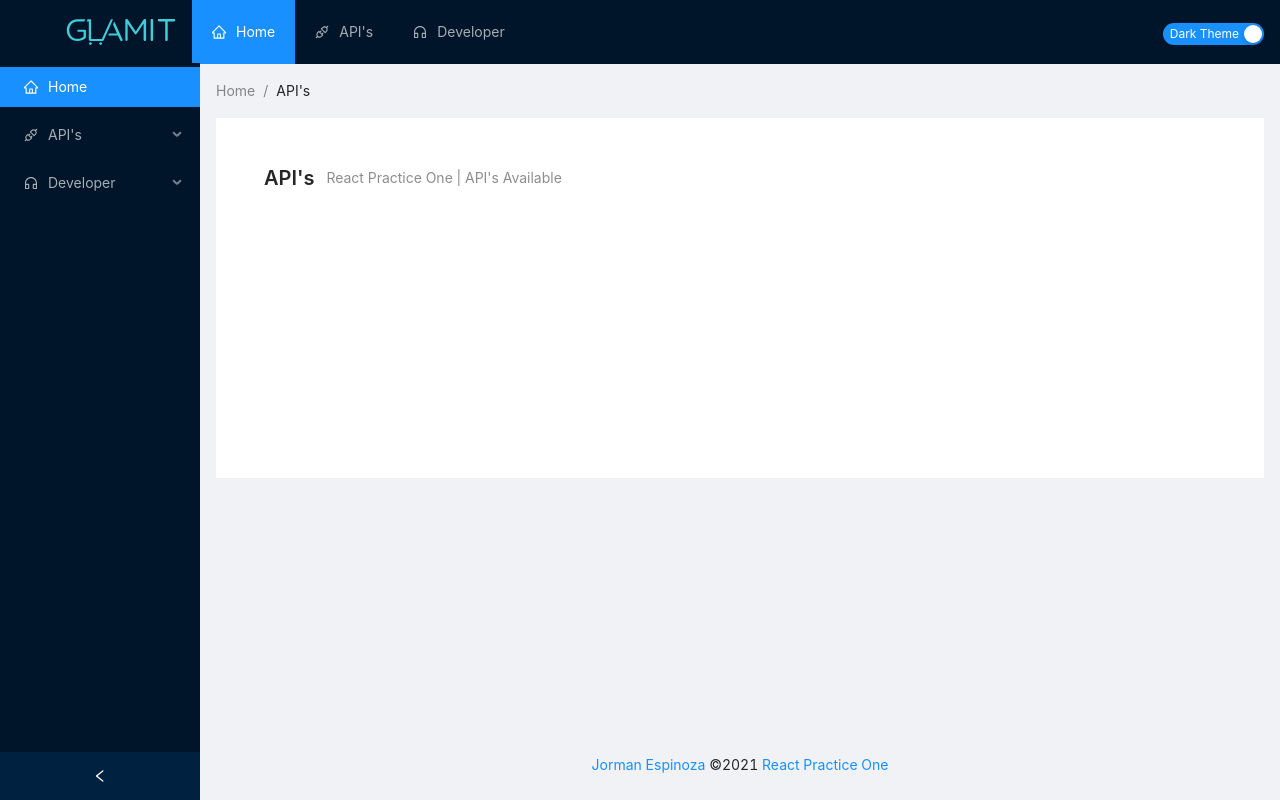
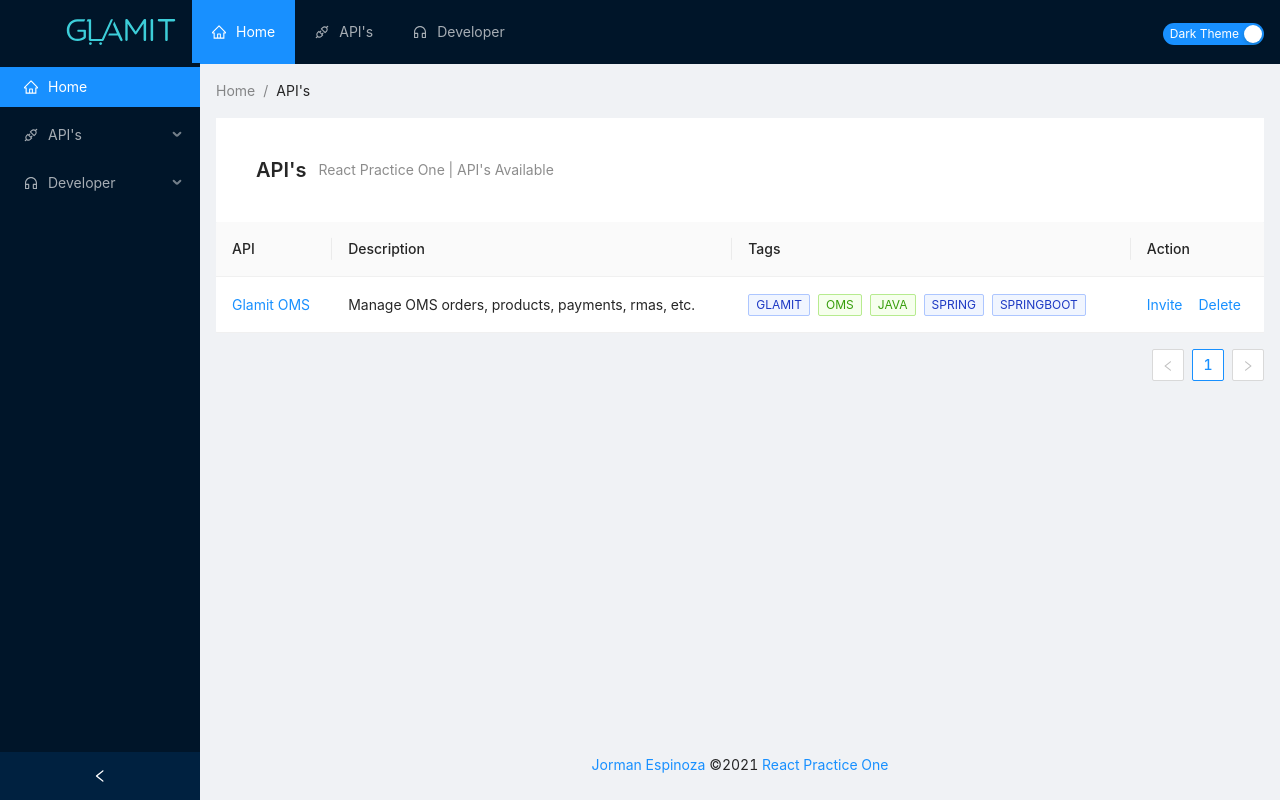
Before and after one commit to jormanespinoza/react-practice-one, a React (Create React App) app: page /apis in a window 1280 px wide. Built offline with nearby package versions, Linux system fonts and the light colour scheme.

Commit message:
add: APIs table list

```diff
--- a/src/pages/ApisPage.tsx
+++ b/src/pages/ApisPage.tsx
@@ -1,4 +1,5 @@
-import { PageHeader } from 'antd'
+import { Link } from 'react-router-dom'
+import { PageHeader, Table, Tag, Space } from 'antd'
 import MainBreadcrumb from '../components/MainBreadcrumb'
 import { BreadcrumbPath } from '../interfaces/layouts/BreadcrumbPath'
 
@@ -6,6 +7,58 @@ interface Props { }
 
 const ApisPage = (props: Props) => {
   const { } = props
+  const columns = [
+    {
+      title: 'API',
+      dataIndex: 'api',
+      key: 'api',
+      render: (text: any) => <Link key="glamit-oms" to="/apis/glamit-oms">{text}</Link>,
+    },
+    {
+      title: 'Description',
+      dataIndex: 'description',
+      key: 'description',
+    },
+    {
+      title: 'Tags',
+      key: 'tags',
+      dataIndex: 'tags',
+      render: (tags: any) => (
+        <>
+          {tags.map((tag: any) => {
+            let color = tag.length > 5 ? 'geekblue' : 'green';
+            if (tag === 'loser') {
+              color = 'volcano';
+            }
+            return (
+              <Tag color={color} key={tag}>
+                {tag.toUpperCase()}
+              </Tag>
+            );
+          })}
+        </>
+      ),
+    },
+    {
+      title: 'Action',
+      key: 'action',
+      render: (text: any, record: any) => (
+        <Space size="middle">
+          <a>Invite {record.name}</a>
+          <a>Delete</a>
+        </Space>
+      ),
+    },
+  ];
+
+  const data = [
+    {
+      key: '1',
+      api: 'Glamit OMS',
+      description: 'Manage OMS orders, products, payments, rmas, etc.',
+      tags: ['glamit', 'oms', 'java', 'spring', 'springboot'],
+    }
+  ]
 
   const paths: BreadcrumbPath[] = [
     { to: '/', name: 'Home', key: 'home' },
@@ -16,13 +69,15 @@ const ApisPage = (props: Props) => {
     <>
       <MainBreadcrumb paths={paths} />
 
-      <div className="site-layout-background" style={{ padding: 24, minHeight: 360 }}>
+      <div className="site-layout-background" style={{ padding: 16 }}>
         <PageHeader
           className="site-page-header"
           title="API's"
           subTitle=" React Practice One | API's Available"
         />
       </div>
+
+      <Table columns={columns} dataSource={data} />
     </>
   )
 }
--- a/src/pages/HomePage.tsx
+++ b/src/pages/HomePage.tsx
@@ -13,7 +13,7 @@ const HomePage = (props: Props) => {
     <>
       <MainBreadcrumb paths={paths} />
 
-      <div className="site-layout-background" style={{ padding: 24, minHeight: 360 }}>
+      <div className="site-layout-background" style={{ padding: 16 }}>
         <PageHeader
           className="site-page-header"
           title="Home"
--- a/src/pages/apis/GlamitOms.tsx
+++ b/src/pages/apis/GlamitOms.tsx
@@ -17,7 +17,7 @@ const ApisPage = (props: Props) => {
     <>
       <MainBreadcrumb paths={paths} />
 
-      <div className="site-layout-background" style={{ padding: 24, minHeight: 360 }}>
+      <div className="site-layout-background" style={{ padding: 16 }}>
         <PageHeader
           className="site-page-header"
           title="Glamit OMS"
```
